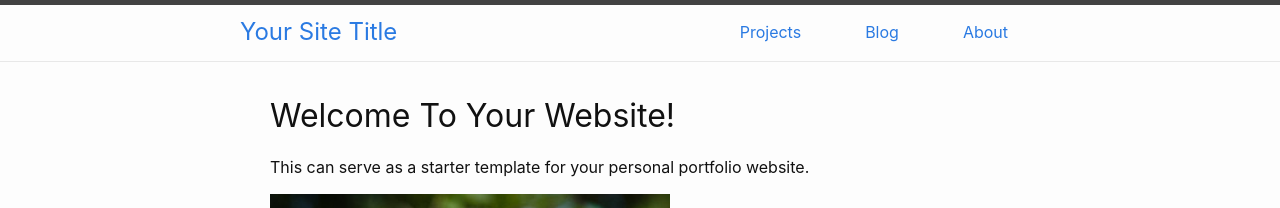
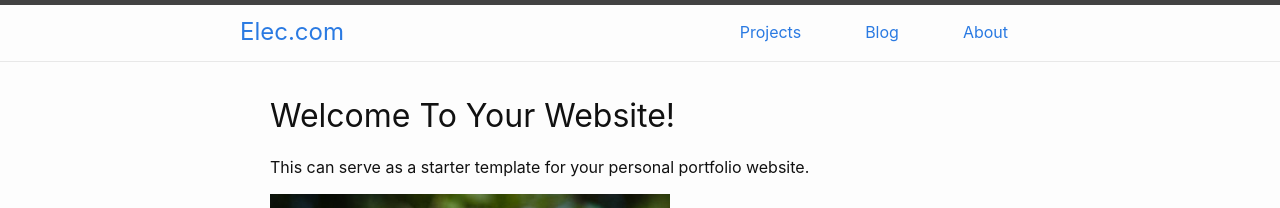
Before and after one commit to alexander-ye/jekyll-devblog-starter, a Jekyll site: the page built from index.html, in a window 1280 px wide. Shown: the top 208 px of the page. Built offline with Jekyll 4.4.1, drawn with Linux system fonts in a browser that asks for light colours.

Commit message:
first commit

```diff
--- a/_includes/site/navigation.html
+++ b/_includes/site/navigation.html
@@ -16,7 +16,7 @@
   flex-direction: row;
   ">
   <a href="/">
-    <h1 style="text-align: center; margin-bottom: 0;">Your Site Title</h1>
+    <h1 style="text-align: center; margin-bottom: 0;">Elec.com</h1>
   </a>
 </div>
   <ul style="
```
Also changed, not shown: Gemfile.lock.
